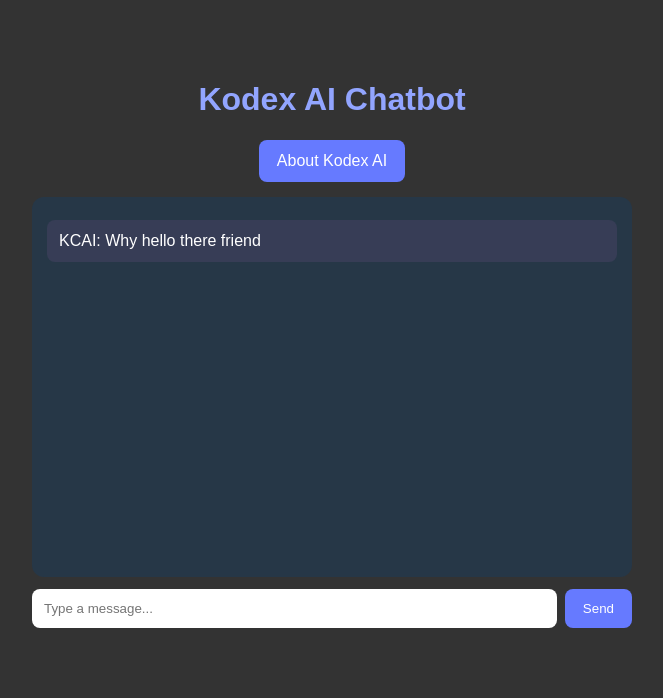
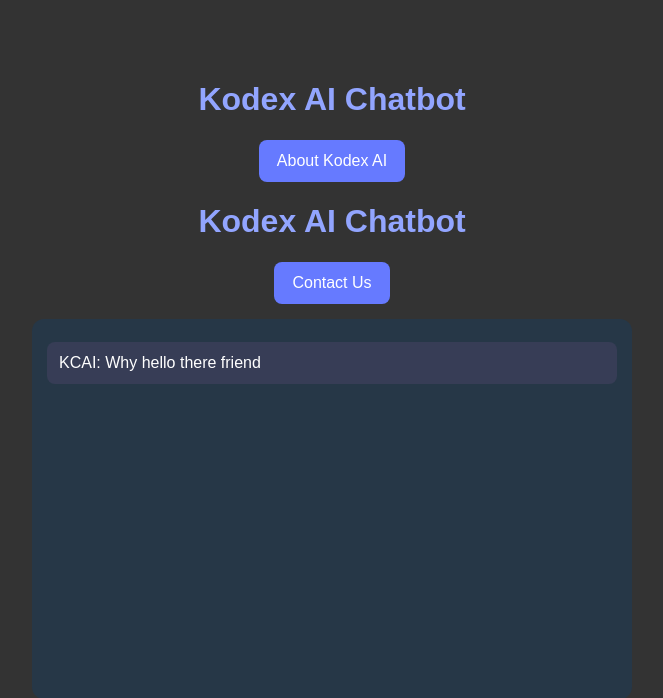
Before and after one commit to joshthesquash44/my--chatbot, a Flask app: page / in a window 1280 px wide. Shown: the top 698 px of the page, without its empty margins (308-971 px from the left). Before the commit the page ends 628 px from the top, so only its background shows below. Run offline with Flask 3, Linux system fonts and the light colour scheme.

Commit message:
Add heading and contact link to index.html
Added a heading and a contact link to the index page.

```diff
--- a/templates/index.html
+++ b/templates/index.html
@@ -90,6 +90,13 @@
     About Kodex AI
 </a>
 
+<body>
+    <h1>Kodex AI Chatbot</h1>
+
+    <a href="/contact" class="about-button">
+        Contact Us
+</a>
+
     <div id="messages">
         <div class="message bot">KCAI: Why hello there friend</div>
     </div>
```
